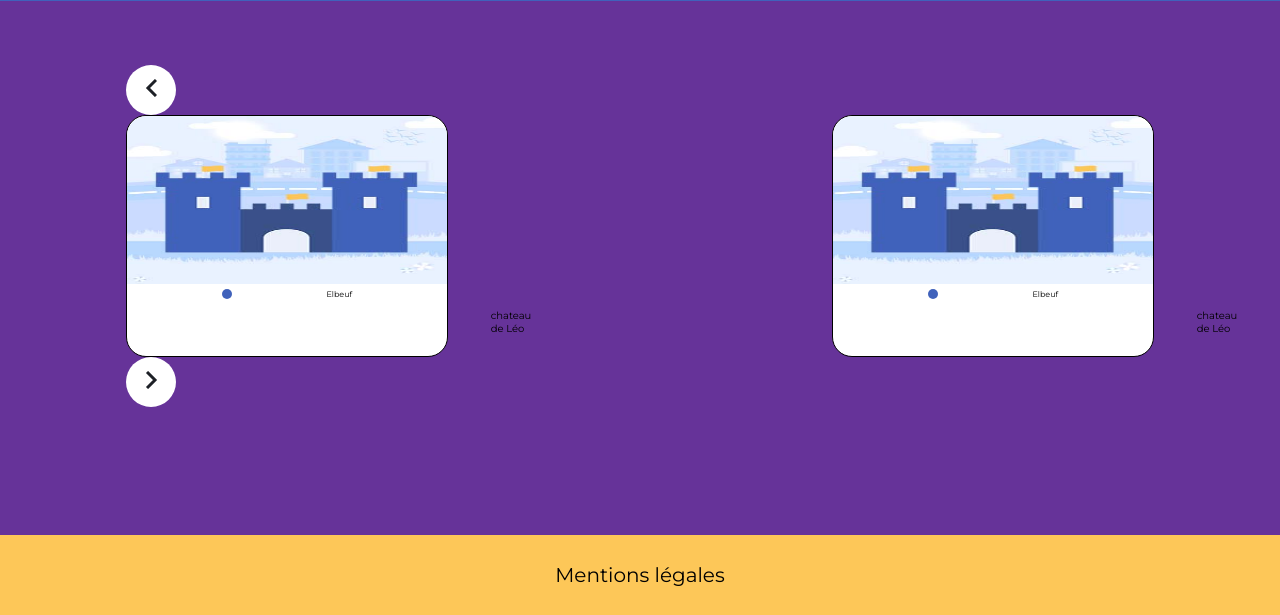
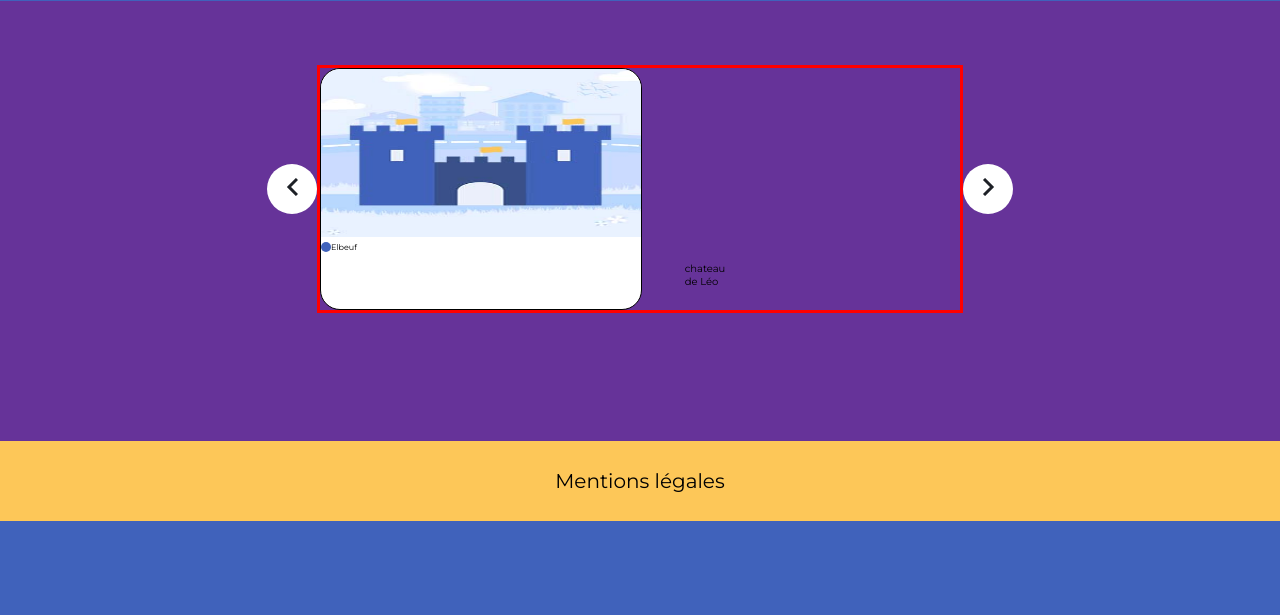
Before and after one commit to matthiasfaucon/123villages, a PHP site: page /php/ville.php in a window 1280 px wide. Shown: the part 2781-3396 px from the top of the page. After the commit the page ends 3302 px from the top, so only its background shows below. Run offline with PHP 8.4, Linux system fonts and the light colour scheme; some libraries are stand-ins or nearby versions.

Commit message:
leo & le javascript

```diff
--- a/css/style.css
+++ b/css/style.css
@@ -754,7 +754,14 @@ flex-wrap: wrap;
       align-items: center;
       justify-content: space-between; */
   }
-  .w-img-nav
+  #main_carrousel
+  {
+      display: flex;
+      flex-direction: row;
+      align-items: center;
+      cursor: pointer;
+  }
+  .w-img-nav_next, .w-img-nav_previous
   {
     height: 50px;
     width: 50px;
@@ -764,12 +771,15 @@ flex-wrap: wrap;
     justify-content: center;
     align-items: center;
   }
-  .w-img-nav svg
+  .w-img-nav_previous svg,  .w-img-nav_next svg
   {
     stroke: #1D2026;
   }
   #img-primary-wrapper
   {
+    border: solid red;
+    width: 50vw;
+    overflow-x: hidden;
     display: flex;
     flex-direction: row;
     align-items: center;
@@ -799,7 +809,7 @@ flex-wrap: wrap;
 
       width: 100%;
       display: flex;
-      justify-content: space-evenly;
+      /* justify-content: space-evenly;*/
       flex-direction: row;
       ;
   }
--- a/php/ville.php
+++ b/php/ville.php
@@ -33,7 +33,6 @@
   <section id="nom-ville">
     <div id="txt-nom-ville">
       <p>Elbeuf</p>
-
     </div>
     <div id="code-postal">
       <p>76500</p>
@@ -196,9 +195,15 @@
   </section>
 
 
+
+
+
+  </section>
+
+
   <section id="test-presentation-cat">
     <div id="main_carrousel">
-      <div class="w-img-nav previous">
+      <div class="w-img-nav_previous">
         <i class="i-previous"><svg width="12" height="18" xmlns="http://www.w3.org/2000/svg">
             <path d="M11 1 3 9l8 8" stroke-width="3" fill="none" fill-rule="evenodd"></path>
           </svg></i>
@@ -215,7 +220,18 @@
           </div>
         </div>
         <div class="card_leo">
-          <img src="..\images\batiment-avec-fond\avoir\chateau.jpg">
+          <img src="..\images\batiment-avec-fond\avoir\colombier.jpg">
+          <div class="info_card_leo">
+            <div></div>
+            <p>Elbeuf</p>
+          </div>
+          <div>
+            <p>chateau de Léo</p>
+          </div>
+        </div>
+
+        <div class="card_leo">
+          <img src="..\images\batiment-avec-fond\avoir\antique.jpg">
           <div class="info_card_leo">
             <div></div>
             <p>Elbeuf</p>
@@ -226,7 +242,7 @@
         </div>
 
       </div>
-      <div class="w-img-nav next">
+      <div class="w-img-nav_next">
       <i class="i-next"><svg width="13" height="18" xmlns="http://www.w3.org/2000/svg"><path d="m2 1 8 8-8 8" stroke-width="3" fill="none" fill-rule="evenodd"></path></svg></i>
       </div>
 
@@ -277,15 +293,22 @@
   </section>
   <footer>Mentions légales</footer>
   <script>
-const next_s = document.querySelectorAll('.i-next');
-const previous_s = document.querySelectorAll('.i-previous');
+// const next_s = document.querySelectorAll('.i-next');
+const next = document.getElementsByClassName("w-img-nav_next")[0];
+// const previous_s = document.querySelectorAll('.i-previous');
 const car = document.getElementById("main_carrousel");
+const presentationCarte = document.getElementById('presentationCarte');
 
-function modify()
+next.addEventListener("click", colorbg);
+
+function colorbg()
 {
- car.style.display="none";
+  next.style.backgroundColor = "red";
+  console.log("coucou");
 }
-next_s.addEventListener ("click", )
+
+
+
   </script>
 </body>
 
```
